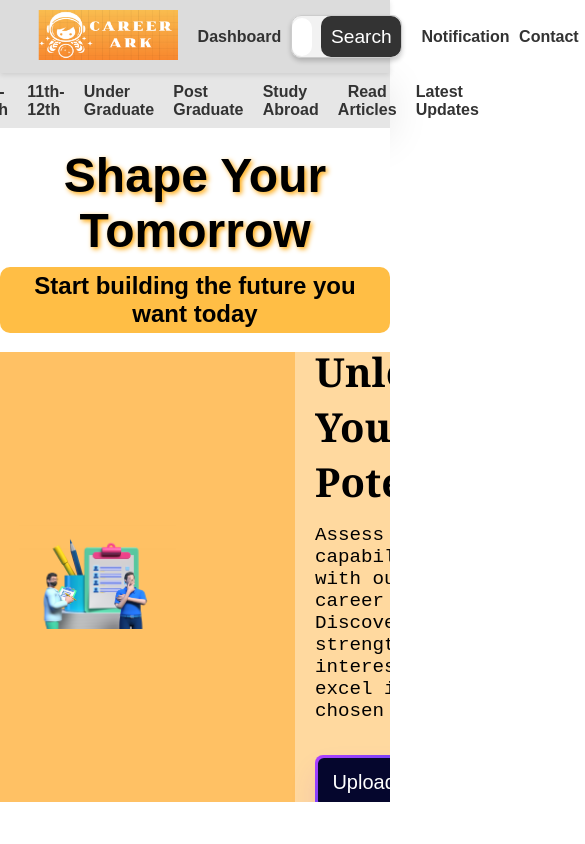
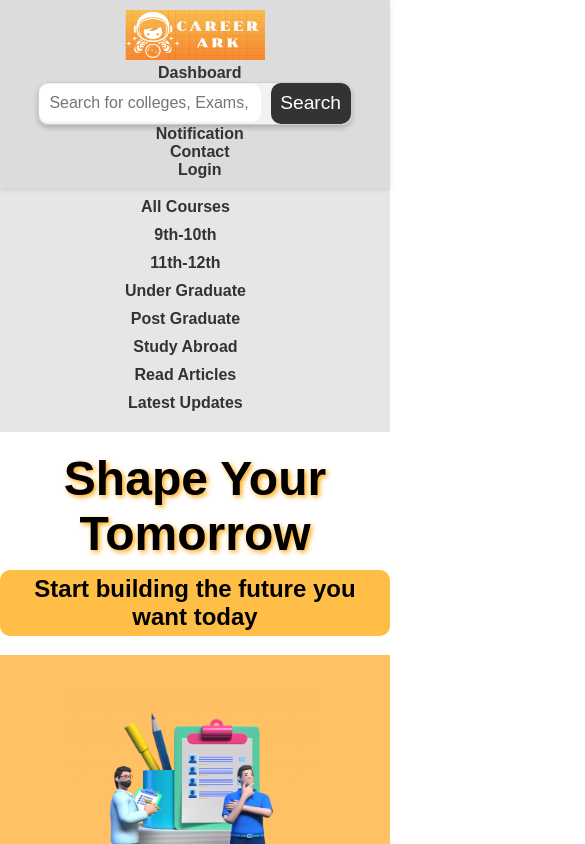
Before and after one commit to NancyAanchal/CareerArk, a React (Create React App) app: page / in a window 390 px wide. Shown: the top 844 px of the page, 585 px wide, since content can reach past the window. Built offline with nearby package versions, Linux system fonts and the light colour scheme; what @botpress/webchat-generator would draw is missing.

Commit message:
dashboard responsive

```diff
--- a/src/pages/Chatbot.jsx
+++ b/src/pages/Chatbot.jsx
@@ -1,6 +1,7 @@
 import React from "react";
 import { Webchat, WebchatProvider, getClient } from "@botpress/webchat";
 import { buildTheme } from "@botpress/webchat-generator";
+import "../styles/chatbot.css";
 
 const { theme, style } = buildTheme({
   theme: "prism",
@@ -23,13 +24,7 @@ export default function Chatbot() {
         justifyContent: "center",
       }}
     >
-      <div
-        style={{
-          width: "65vw",
-          height: "auto",
-          padding: "40px",
-        }}
-      >
+      <div className="chat-container">
         <style>{`
     ${style}
     .\\#1pvih51 {
--- /dev/null
+++ b/src/styles/chatbot.css
@@ -0,0 +1,12 @@
+.chat-container {
+  width: 65vw;
+  height: auto;
+  padding: 2.4rem;
+}
+
+@media (max-width: 768px) {
+  .chat-container {
+    width: 100vw;
+    padding: 1rem;
+  }
+}
--- a/src/styles/style.css
+++ b/src/styles/style.css
@@ -43,6 +43,7 @@ body {
 }
 
 .top-header {
+  flex-wrap: wrap;
   background-color: rgb(220, 220, 220);
   box-shadow: 0px 2px 5px rgba(0, 0, 0, 0.1);
   padding: 0.6rem 1.8rem;
@@ -62,6 +63,7 @@ body {
 }
 
 .top-header div a {
+  white-space: nowrap;
   margin-left: 0.6rem;
 }
 
@@ -69,6 +71,15 @@ body {
   text-decoration: none;
   color: #333;
   font-weight: bold;
+}
+
+@media (max-width: 768px) {
+  .top-header {
+    flex-direction: column; /* Stack the nav items vertically on smaller screens */
+  }
+  .top-header div {
+    flex-basis: 100%; /* Make each nav item full-width on smaller screens */
+  }
 }
 
 .bottom-header nav ul li button {
@@ -117,11 +128,23 @@ body {
   text-shadow: 0px 0px 10px rgb(255, 255, 255);
 }
 
+@media (max-width: 768px) {
+  .bottom-header {
+    flex-direction: column;
+  }
+  .bottom-header nav ul {
+    flex-direction: column;
+    align-items: center;
+  }
+  .bottom-header nav ul li {
+    margin-bottom: 10px;
+  }
+}
 /* Rotating Hero Section */
 .rotating-hero {
   overflow: hidden;
   position: relative;
-  height: 450px;
+  height: 58vh;
   background-color: #ffc164; /* Adjust the height as needed */
 }
 
@@ -133,6 +156,7 @@ body {
   position: absolute;
   opacity: 0;
   transition: opacity 1s ease-in-out;
+  padding: 2rem;
 }
 
 /* Set the initial opacity of the first hero content to 1 */
@@ -141,9 +165,10 @@ body {
 }
 
 .hero-content img {
-  max-width: 50%;
+  max-width: 100%;
   height: auto;
   padding: 1.2rem;
+  margin-bottom: 1rem;
 }
 
 .hero-text {
@@ -163,6 +188,30 @@ body {
   font-weight: 500;
   font-size: 1.2rem;
   margin-bottom: 0.3rem;
+}
+
+@media (max-width: 768px) {
+  .rotating-hero {
+    height: 100vh; /* Keep the height the same on smaller screens */
+  }
+  .hero-content {
+    padding: 1rem;
+    flex-direction: column;
+  }
+  .hero-content img {
+    max-width: 80%; /* Reduce the image size on smaller screens */
+  }
+  .hero-text {
+    margin-top: 1rem;
+    margin-left: 0;
+    margin-bottom: 1rem;
+  }
+  .hero-text h1 {
+    font-size: 1.8rem;
+  }
+  .hero-text p {
+    font-size: 1rem;
+  }
 }
 
 .search-container {
@@ -284,6 +333,15 @@ footer a:hover {
   text-decoration: underline;
 }
 
+@media (max-width: 768px) {
+  footer .col {
+    flex-basis: 50%;
+  }
+  footer {
+    align-items: center;
+    margin-right: 0;
+  }
+}
 /* Style the footer content */
 .row {
   width: 85%;
@@ -469,6 +527,12 @@ footer .copyright {
   padding: 2rem;
 }
 
+@media (max-width: 768px) {
+  .breweries {
+    padding: 0;
+    padding-bottom: 0.5rem;
+  }
+}
 .breweries > ul {
   display: grid;
   grid-template-columns: repeat(auto-fit, minmax(320px, 1fr));
@@ -585,7 +649,7 @@ footer .copyright {
 .top-articles h2 {
   font-size: 2.4rem;
   font-family: "Stencil Std", "fantasy";
-  margin-bottom: 20px;
+  margin-bottom: 1.2rem;
   color: black;
   text-decoration: underline;
 }
@@ -602,9 +666,9 @@ footer .copyright {
   text-align: left;
   background-color: #f9f9f9;
   border-radius: 5px;
-  display: flex; /* Make it a flex container */
-  align-items: center; /* Vertically center content */
-  box-shadow: 0 2px 5px rgba(0, 0, 0, 0.2); /* Add shadow */
+  display: flex;
+  align-items: center;
+  box-shadow: 0 2px 5px rgba(0, 0, 0, 0.2);
   overflow: hidden;
   cursor: pointer;
 }
@@ -632,6 +696,15 @@ footer .copyright {
   font-size: 1.15rem;
   color: #333;
   font-family: "Noto Sans", "Helvetica Neue";
+}
+
+@media (max-width: 768px) {
+  .article {
+    width: calc(100% - 2rem);
+  }
+  .article img {
+    height: 150px;
+  }
 }
 
 .read-more {
@@ -703,3 +776,19 @@ footer .copyright {
   height: 31.2rem;
   width: 37.5rem;
 }
+
+@media (max-width: 768px) {
+  .career-guidance {
+    flex-direction: column;
+  }
+  .career-guidance .text {
+    width: 100%;
+    margin-left: 0;
+  }
+  .career-guidance .image {
+    width: 100%;
+  }
+  .career-guidance .image img {
+    height: 200px;
+  }
+}
```
